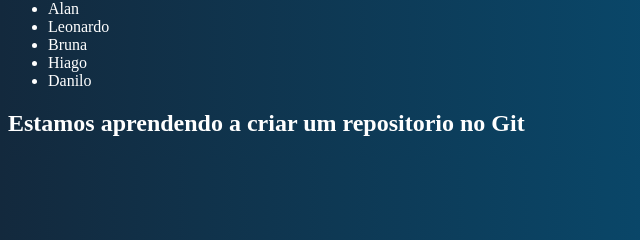
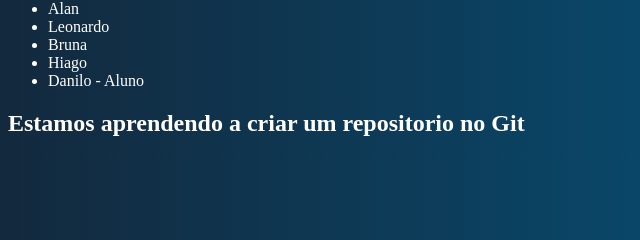
Before and after one commit to Marchioroo/nossa-equipe, a plain HTML site: page index.html in a window 1280 px wide. Shown: the part 172-412 px from the top of the page, 0-640 px from the left. Drawn offline with Linux system fonts and the light colour scheme.

Commit message:
alterando index

```diff
--- a/index.html
+++ b/index.html
@@ -56,7 +56,7 @@
         <li>Leonardo</li>
         <li>Bruna</li>
         <li>Hiago</li>
-        <li>Danilo</li>
+        <li>Danilo - Aluno</li>
     </ul>
 <h2>Estamos aprendendo a criar um repositorio no Git</h2>
 </body>
```
